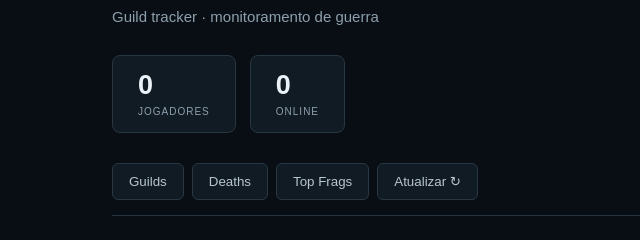
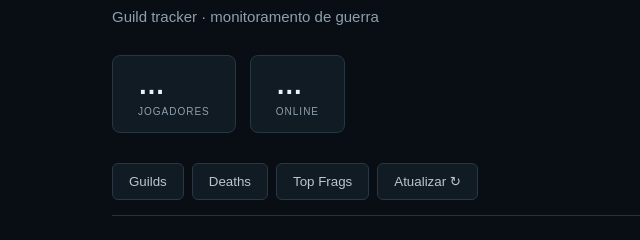
Before and after one commit to glicosebaixa/elenor-war-tracker, a plain HTML site: page middle-earth/index.html in a window 1280 px wide. Shown: the part 189-429 px from the top of the page, 0-640 px from the left. Drawn offline with nearby package versions, Linux system fonts and the light colour scheme; no server answers.

Commit message:
Bust GitHub Pages cache for tracker scripts

```diff
--- a/middle-earth/index.html
+++ b/middle-earth/index.html
@@ -1 +1 @@
-<!doctype html><html lang="pt-BR"><head><meta charset="utf-8"><meta name="viewport" content="width=device-width,initial-scale=1"><title>Middle Earth War Tracker</title><link rel="stylesheet" href="style.css"></head><body><header><b>ME <span>WAR TRACKER</span></b><small>● MIDDLE EARTH</small></header><main><h1>Cama de Gato <i>VS</i> Real Madrid</h1><p>Guild tracker · monitoramento de guerra</p><div class="stats"><div><strong id="players">0</strong><small>JOGADORES</small></div><div><strong id="online">0</strong><small>ONLINE</small></div></div><nav><button data-tab="guilds">Guilds</button><button data-tab="deaths">Deaths</button><button data-tab="frags">Top Frags</button><button id="refresh">Atualizar ↻</button></nav><section id="guilds"></section><section id="deaths" hidden></section><section id="frags" hidden></section></main><script src="https://cdn.jsdelivr.net/npm/@supabase/supabase-js@2"></script><script src="app.js"></script></body></html>
+<!doctype html><html lang="pt-BR"><head><meta charset="utf-8"><meta name="viewport" content="width=device-width,initial-scale=1"><title>Middle Earth War Tracker</title><link rel="stylesheet" href="style.css?v=3"></head><body><header><b>ME <span>WAR TRACKER</span></b><small>● MIDDLE EARTH</small></header><main><h1>Cama de Gato <i>VS</i> Real Madrid</h1><p>Guild tracker · monitoramento de guerra</p><div class="stats"><div><strong id="players">…</strong><small>JOGADORES</small></div><div><strong id="online">…</strong><small>ONLINE</small></div></div><nav><button data-tab="guilds">Guilds</button><button data-tab="deaths">Deaths</button><button data-tab="frags">Top Frags</button><button id="refresh">Atualizar ↻</button></nav><section id="guilds"><p class="empty">Iniciando conexão…</p></section><section id="deaths" hidden></section><section id="frags" hidden></section></main><script src="https://cdn.jsdelivr.net/npm/@supabase/supabase-js@2"></script><script src="app.js?v=4"></script></body></html>
```
